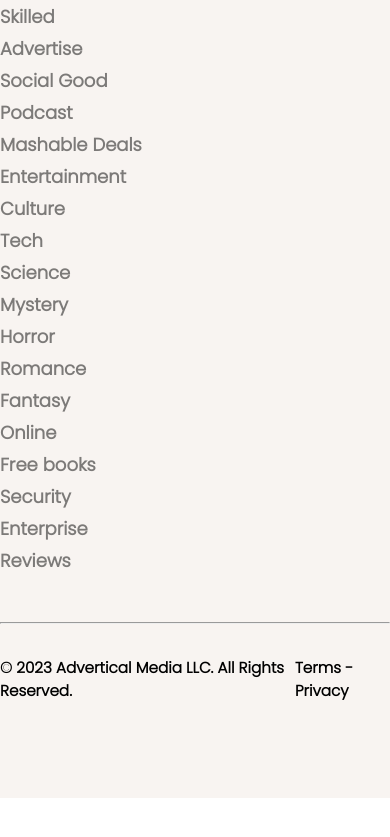
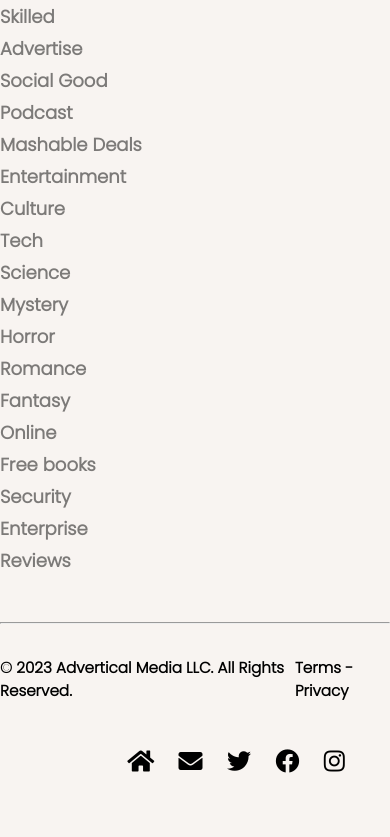
Before and after one commit to Skyclooud/Project-book, a plain HTML site: page thirdpage.html in a window 390 px wide. Shown: the part 3356-4193 px from the top of the page. Before the commit the page ends 4154 px from the top, so only its background shows below. Drawn offline with Linux system fonts and the light colour scheme.

Commit message:
setting responsiveness

```diff
--- a/second_style.css
+++ b/second_style.css
@@ -258,7 +258,7 @@
   .ft{
      gap: 6rem;
      margin: auto;
-     padding: 6rem 0 6rem 0;
+     padding: 6rem 0 0 0;
 
   }
   .ft1{
@@ -376,7 +376,7 @@
 
 @media screen and (max-width: 320px){
 .navbar {
-   gap: 0rem;}}
+   gap: 0rem;}
 
    .part2{
       gap: 31px;
@@ -387,3 +387,13 @@
    .ft {
       padding: 4rem 2rem 4rem 2rem;
    }
+   #icons{
+      padding: 0;
+    }
+    #icons ul li{
+       margin: 0 9px;
+    }
+    #button{
+      font-size: 15px;
+    }
+   }
--- a/style.css
+++ b/style.css
@@ -19,7 +19,6 @@
     justify-content: space-around;
     gap: 20rem;
 }
-
 .logo{
     display: flex;
     color: white;
@@ -40,7 +39,6 @@
     color: #f7e8e8db;
     cursor: pointer;
 }
-
  #button {
      padding: 7px;
      border: none;
@@ -53,17 +51,14 @@
     color: black;
     font-weight: 600;
 }
-
  .tag li a:hover{
    text-decoration: underline;
    color: black;
-
  }
  .tag #button:hover{
     background-color: black;
     color: white;
  }
-
  .main{
     display : flex;
     height : 25vw;
@@ -73,13 +68,11 @@
     background: url(images/m1.jpg);
     object-fit: cover;
     width: 100%;
-
  }
  .container{
   margin: auto;
   font-size: 2rem;
     color: white;
-
  }
  .first{
    font-size: 5vw;
@@ -94,7 +87,6 @@ font-size: 2rem;
     display: flex;
     justify-content: center;
 }
-
  .third a{
    color: #f55f09;
    cursor: pointer;
@@ -102,7 +94,6 @@ font-size: 2rem;
 .third a:hover{
 text-decoration: underline;
 }
-
  .part2{
     display: flex;
     justify-content: center;
@@ -115,7 +106,6 @@ text-decoration: underline;
     /* height: 39rem; */
     margin: 8rem 0 8rem ;
  }
-
  .img-box-1{
     background: url(images/action.jpg);
     height: 201px;
@@ -151,11 +141,8 @@ text-decoration: underline;
  .part1 h2{
     margin: 0 0 0 50px;
  }
-
  span{
    position: absolute;
-
-
    text-align: center;
    background-color: rgba(0,0,0,.35);
    padding: 18px 0 18px;
@@ -177,26 +164,20 @@ cursor: pointer;
     object-fit: cover;
     width: 100%;
   }
-
 .second_col{
    margin: 2rem 3rem 6rem 3rem;
 }
-
 .second_col h1{
  margin: 0 0 1rem 0;
 }
-
-
  #footer{
  display: flex;
    background: rgb(248, 244, 241);
-
  }
 .ft{
    gap: 6rem;
    margin: auto;
-   padding: 6rem 0 6rem 0;
-
+   padding: 6rem 0 0 0;
 }
 .ft1{
    display: flex;
@@ -206,7 +187,6 @@ cursor: pointer;
 .first_part h1{
    font-size: 3rem;
    margin: 0 0 7px 0;
-
 }
 .first_part2 a{
    color: #00000080;
@@ -224,13 +204,10 @@ cursor: pointer;
    font-size: 13px;
    display: flex;
 justify-content: space-between;
-
 }
 .list_end h3{
    padding: 2rem 0;
-
 }
-
 @media screen and (max-width: 1024px) {
 .owl{
 margin: 3rem 0 3rem;
@@ -242,17 +219,12 @@ margin: 3rem 0 3rem;
    padding: 6rem 2rem 6rem 2rem;
 }
 }
-
 @media screen and (max-width: 994px) {
-
    .tag ul li{
       display: none;
    }
 }
 @media screen and (max-width: 566px) {
-/* .navbar{
-   margin: 0 0 0 2rem;
-} */
 .main{
    height: 33vw;
 }
@@ -290,15 +262,10 @@ margin: 3rem 0 3rem;
    padding: 4rem 0 4rem 0;
   }
 }
-
 @media screen and (max-width: 375px){
-
-
 .ft{
    padding: 4rem 0 4rem 0;
-
 }
-
    .main {
       height: 52vw;
   }
@@ -306,9 +273,7 @@ margin: 3rem 0 3rem;
   .second {font-size: 5vw;}
   .third {font-size: 5vw;}
   .navbar {gap: 6rem;}
-
 }
-
 @media screen and (max-width: 320px){
 .second_col {
    margin: 2rem 1rem 6rem 1rem;
@@ -322,7 +287,13 @@ margin: 3rem 0 3rem;
 .ft{
    padding: 4rem 3rem 4rem 3rem;
 }
+.navbar{gap: 1rem;
+   margin: 0 0 0 1rem;}
+   #icons{
+     padding: 0;
+   }
+   #icons ul li{
+      margin: 0 9px;
+   }
 
-.navbar{gap: 2rem;
-   margin: 0 0 0 1rem;}
 }
--- a/third.css
+++ b/third.css
@@ -229,7 +229,7 @@ desc p{
   .ft{
      gap: 6rem;
      margin: auto;
-     padding: 6rem 0 6rem 0;
+     padding: 6rem 0 0 0;
 
   }
   .ft1{
@@ -477,6 +477,15 @@ desc p{
    margin: 3rem 15px 3rem 1rem;
 }
 .foot_part a{
-   margin: 6px;
+   margin: 9px;
 }
+#icons{
+   padding: 0;
+ }
+ #icons ul li{
+    margin: 0 9px;
+ }
+ #button{
+   font-size: 15px;
+ }
 }
--- a/thirdpage.html
+++ b/thirdpage.html
@@ -7,6 +7,48 @@
     <meta name="viewport" content="width=device-width, initial-scale=1.0">
     <title>Description</title>
     <link rel="stylesheet" href="third.css">
+    <link rel="stylesheet" href="https://cdnjs.cloudflare.com/ajax/libs/font-awesome/5.15.3/css/all.min.css" />
+    <style>
+        #icons {
+            background: rgb(248, 244, 241);
+            padding: 10px 10px 10px 92px;
+  text-align: center;
+}
+
+#icons ul {
+  list-style: none;
+  margin: 0;
+  padding: 0;
+}
+
+#icons ul li {
+  display: inline-block;
+  margin: 0 10px;
+}
+
+#icons ul li a {
+  color: black;
+  font-size: 24px;
+}
+
+/* Font Awesome Icons */
+.fa-home:before {
+  content: "\f015";
+}
+.fa-envelope:before {
+  content: "\f0e0";
+}
+.fa-twitter:before {
+  content: "\f099";
+}
+.fa-facebook-f:before {
+  content: "\f09a";
+}
+.fa-instagram:before {
+  content: "\f16d";
+}
+
+    </style>
 </head>
 
 <body>
@@ -52,9 +94,7 @@
             <div class="inner_box">
                 <div class="box1">
                     <div class="side_outer_box">
-                       <a href="https://www.google.com/search?q=the+call+of+the+wind+book&rlz=1C1GCEA_enIN1035IN1035&sxsrf=
-                       APwXEdc2I6FJxZArCXaA-YFxq0l-2u7qwQ:1681408131513&source=lnms&tbm=is
-                       ch&sa=X&ved=2ahUKEwj3xpqztaf-AhWgsFYBHW8xAhcQ_AUoAnoECAEQBA&biw=1366&bih=649&dpr=1" target="_blank">
+                       <a href="https://en.wikipedia.org/wiki/The_Call_of_the_Wild" target="_blank">
                        <div class="img-box-1"></div></a>
                         <div class="items">
                                 PUBLISHED: 1903<BR>
@@ -216,6 +256,15 @@
                     <h3>© 2023 Advertical Media LLC. All Rights Reserved.</h3>
                     <h3>Terms - Privacy</h3>
                 </div>
+                <footer id="icons">
+                    <ul>
+                      <li><a href="#"><i class="fas fa-home"></i></a></li>
+                      <li><a href="#"><i class="fas fa-envelope"></i></a></li>
+                      <li><a href="#"><i class="fab fa-twitter"></i></a></li>
+                      <li><a href="#"><i class="fab fa-facebook-f"></i></a></li>
+                      <li><a href="#"><i class="fab fa-instagram"></i></a></li>
+                    </ul>
+                  </footer>
             </div>
 
         </footer>
```
Also changed, not shown: index.html (+51 -0 lines), register.css (+6 -16 lines), secondpage.html (+51 -0 lines), signin.html (+3 -15 lines). Lines whose indentation alone changed are shown as unchanged.
